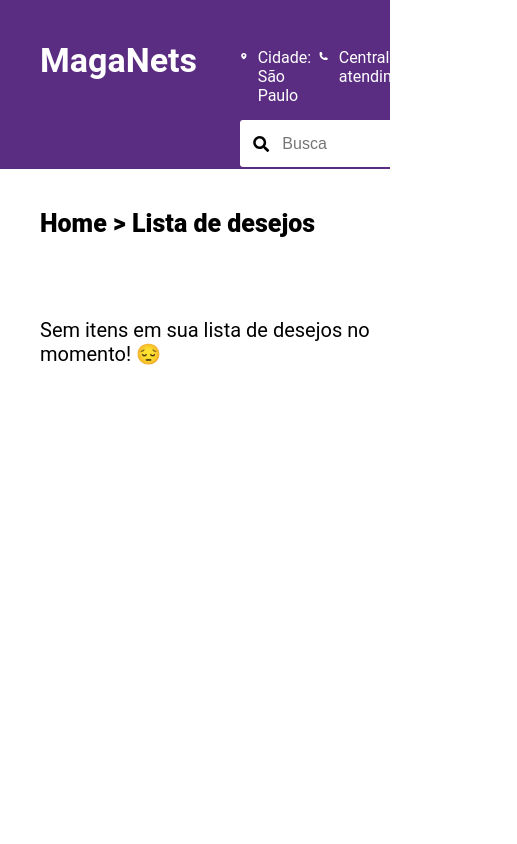
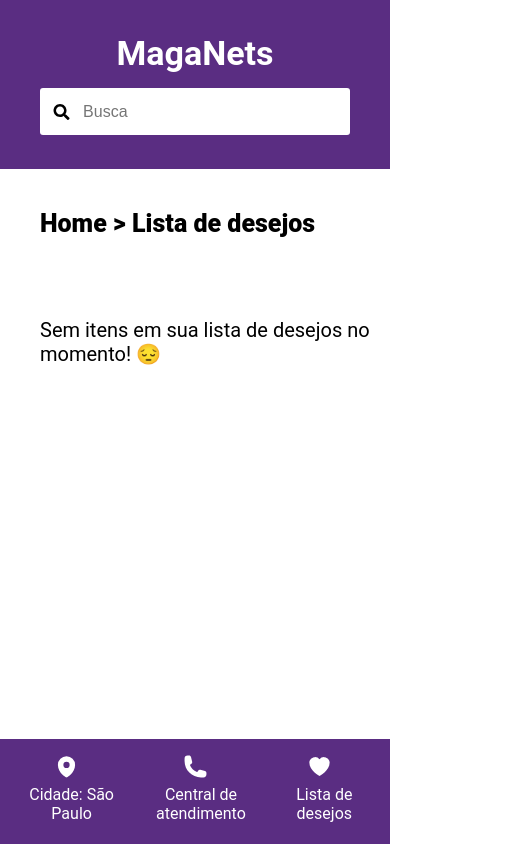
Before and after one commit to OtavioCleyderman/wishlist-feature, a React (Vite) app: page /wishlist-page in a window 390 px wide. Shown: the whole page, 517 px wide, since content can reach past the window. Built offline with nearby package versions, Linux system fonts and the light colour scheme.

Commit message:
(16/03) ajustado o layout responsivo

```diff
--- a/public/css/main.css
+++ b/public/css/main.css
@@ -26,6 +26,44 @@ html {
   -ms-display: grid;
   grid-template-columns: minmax(20rem, 35rem) 1fr;
   -ms-grid-template-columns: minmax(20rem, 35rem) 1fr;
+}
+@media screen and (max-width: 720px) {
+  .header {
+    display: flex;
+    justify-content: center;
+    flex-direction: column;
+    padding: 4rem 0;
+  }
+  .header .navbar ul.nav {
+    position: fixed;
+    padding: 1.5rem;
+    bottom: 0;
+    width: 100%;
+    z-index: 1;
+    background: #5A2D82;
+  }
+  .header .navbar ul.nav li > a {
+    display: flex;
+    flex-direction: column;
+    align-items: center;
+  }
+  .header .navbar ul.nav li :nth-child(1) {
+    margin-bottom: 0.6rem;
+  }
+  .header .navbar ul.nav li > a :nth-child(1) {
+    font-size: 2.5rem;
+  }
+  .header .navbar ul.nav li > a > :nth-last-child(1) {
+    font-size: clamp(1.6rem, 1vw, 2.6rem);
+    text-align: center;
+  }
+  .header .navbar .search {
+    margin: 0 4rem;
+  }
+  .header .logo {
+    display: flex;
+    justify-content: center;
+  }
 }
 .header h1 {
   font-size: 3.4rem;
@@ -73,12 +111,15 @@ html {
 .container {
   margin: 4rem;
 }
-.container > span {
+.container > a {
+  color: #000;
+}
+.container a > span, .container > span {
   font-size: 2.5rem;
   font-weight: 800;
 }
 .container .cards {
-  margin-top: 3rem;
+  margin: 3rem 0 9rem 0;
   display: grid;
   -ms-display: grid;
   grid-template-columns: repeat(auto-fill, minmax(30rem, 1fr));
@@ -143,7 +184,7 @@ html {
   position: absolute;
   width: 0;
   height: 0;
-  left: 25.5rem;
+  left: 24rem;
   top: 0;
   color: #FFF;
 }
@@ -165,9 +206,6 @@ html {
   font-weight: bold;
   color: #EBD341;
 }
-.container .cards__fav--remove {
-  color: red;
-}
 .container .noWishlist {
   width: 100vw;
   margin-top: 5rem;
--- a/src/assets/sass/_variables.scss
+++ b/src/assets/sass/_variables.scss
@@ -1,6 +1,8 @@
 $font-family: 'Roboto', sans-serif;
 $primary-text-color: #FFF;
 $secondary-text-color: #000;
+$third-text-color: #5A2D82;
 $price-color: #EBD341;
 $bg-header: #5A2D82;
+$bg-white: #FFF;
 $container-width: 1500px;
--- a/src/assets/sass/main.scss
+++ b/src/assets/sass/main.scss
@@ -20,7 +20,63 @@ html {
   font-family: variables.$font-family;
 }
 
+
+
+
 .header {
+
+  @media screen and (max-width: 720px){
+    display: flex;
+    justify-content: center;
+    flex-direction: column;
+    padding: 4rem 0;
+
+
+    & .navbar ul.nav  {
+    position: fixed;
+    padding: 1.5rem ;
+    bottom: 0;
+    width: 100%;
+    z-index: 1;
+    background: variables.$bg-header;
+  }
+
+  & .navbar ul.nav li > a {
+    display: flex;
+    flex-direction: column;
+    align-items: center;
+
+
+  }
+
+  & .navbar ul.nav li :nth-child(1){
+    margin-bottom: .6rem;
+  }
+
+  & .navbar ul.nav li > a :nth-child(1){
+    font-size: 2.5rem;
+  }
+
+  & .navbar ul.nav li > a > :nth-last-child(1){
+    font-size: clamp(1.6rem, 1vw, 2.6rem);
+    text-align: center;
+  }
+
+
+  & .navbar .search{
+    margin: 0 4rem;
+  }
+
+  & .logo{
+    display: flex;
+    justify-content: center;
+  }
+
+
+
+ }
+
+
   background-color: variables.$bg-header;
   color: variables.$primary-text-color;
   height: 20vh;
@@ -91,13 +147,17 @@ html {
 .container {
   margin: 4rem;
 
-  & > span {
+  & > a {
+    color: variables.$secondary-text-color;
+  }
+
+  & a > span,  & > span{
     font-size: 2.5rem;
     font-weight: 800;
   }
 
   .cards{
-    margin-top: 3rem;
+    margin: 3rem 0 9rem 0;
     display: grid;
     -ms-display: grid;
     grid-template-columns: repeat(auto-fill, minmax(30rem , 1fr));
@@ -108,7 +168,6 @@ html {
       grid-template-columns: repeat(4, minmax(30rem , 1fr));
       -ms-grid-template-columns: repeat(4, minmax(30rem , 1fr));
     }
-
 
 
     &__item.home::before{
@@ -176,7 +235,7 @@ html {
       position: absolute;
       width: 0;
       height: 0;
-      left: 25.5rem;
+      left: 24rem;
       top: 0;
       color: #FFF;
 
@@ -209,9 +268,6 @@ html {
       color: variables.$price-color;
     }
 
-    &__fav--remove{
-      color: red;
-    }
 
 
   }
--- a/src/components/Logo.jsx
+++ b/src/components/Logo.jsx
@@ -3,7 +3,7 @@ import { Link } from 'react-router-dom'
 
 function Logo() {
   return (
-    <div >
+    <div className='logo'>
       <Link to="/">
         <h1>MagaNets</h1>
       </Link>
--- a/src/pages/Home.jsx
+++ b/src/pages/Home.jsx
@@ -2,6 +2,7 @@ import React, { useEffect, useState } from 'react'
 import Header from '../components/Header'
 import { useRequestApi } from '../services'
 import { AiFillHeart } from 'react-icons/ai'
+import { Link } from 'react-router-dom'
 
 function home() {
   const { data, isRequest } = useRequestApi('https://run.mocky.io/v3/66063904-d43c-49ed-9329-d69ad44b885e')
@@ -12,7 +13,6 @@ function home() {
   const filteredProducts = search
     ? products.filter((product) => product.title.toLowerCase().includes(search.toLowerCase()))
     : products;
-
 
 
   useEffect(() => {
@@ -65,7 +65,11 @@ function home() {
     <>
       <Header onSearch={setSearch}/>
       <main className='container'>
-        <span>Home</span>
+        <Link to={'/'}>
+          <span>
+            Home
+          </span>
+        </Link>
         <div className="cards">
           {isRequest && <p> Carregando... </p> }
           {filteredProducts?.map(product => {
--- a/src/pages/WishlistPage.jsx
+++ b/src/pages/WishlistPage.jsx
@@ -2,6 +2,7 @@ import React, { useState, useEffect } from 'react'
 import Header from '../components/Header'
 import { useRequestLocalStorage } from '../services'
 import { TiDeleteOutline } from 'react-icons/ti'
+import { Link } from 'react-router-dom'
 
 const WishlistPage = () => {
   const { data: favorites } = useRequestLocalStorage('wishlist')
@@ -61,7 +62,12 @@ const WishlistPage = () => {
     <>
       <Header onSearch={setSearch}/>
       <main className="container">
-        <span>{"Home > Lista de desejos"}</span>
+      <Link to={'/'}>
+          <span>
+            Home
+          </span>
+        </Link>
+        <span>{" > Lista de desejos"}</span>
         <div className="cards">
           {wishlist?.length > 0
             ? returnWishlist(wishlist)
```
Also changed, not shown: 1 other file (tests, documents, lock files or other folders).
